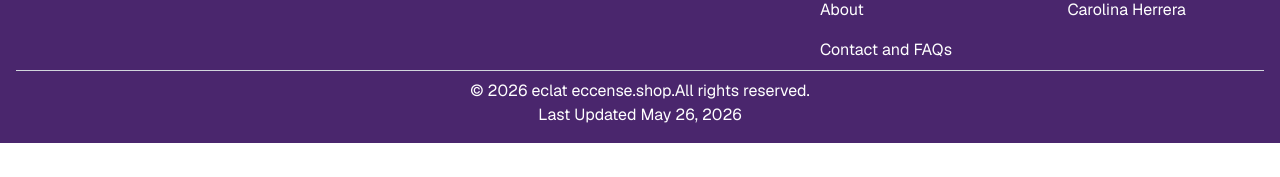
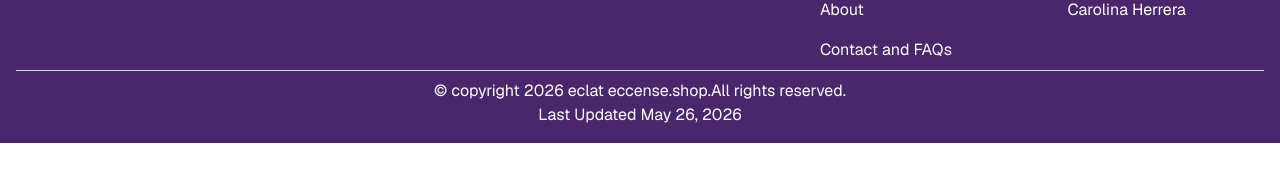
Before and after one commit to JoeAnzo/Eclat-Client, a Next.js app: page /how-it-works in a window 1280 px wide. Shown: the part 258-435 px from the top of the page. Built offline with nearby package versions, Linux system fonts and the light colour scheme; no server answers; a web font is replaced by a local one.

Commit message:
Update footer copyright text for clarity

```diff
--- a/components/Footer.tsx
+++ b/components/Footer.tsx
@@ -67,7 +67,7 @@ export default function Footer(){
                 </div>
             </div>
             <div>
-                <p className="text-center pt-2 border-t border-gray-300 text-white">© {new Date().getFullYear()} eclat eccense.shop.All rights reserved.<br/>
+                <p className="text-center pt-2 border-t border-gray-300 text-white">© copyright {new Date().getFullYear()} eclat eccense.shop.All rights reserved.<br/>
                     Last Updated May 26, 2026
                 </p>
             </div>
```
